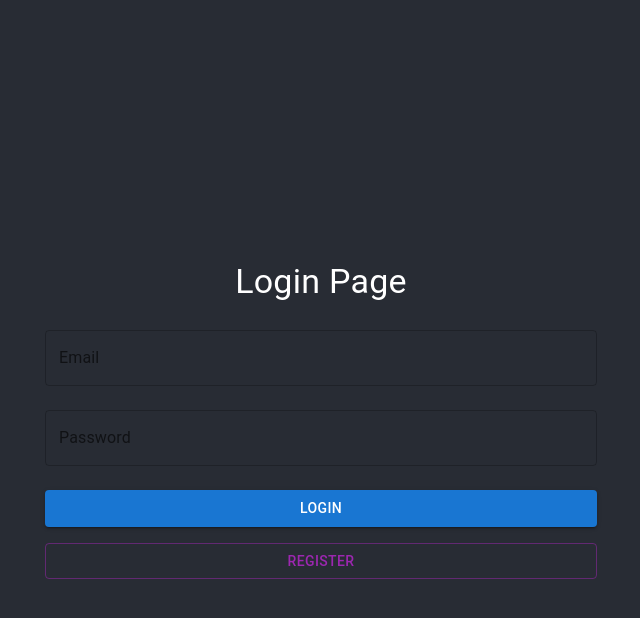
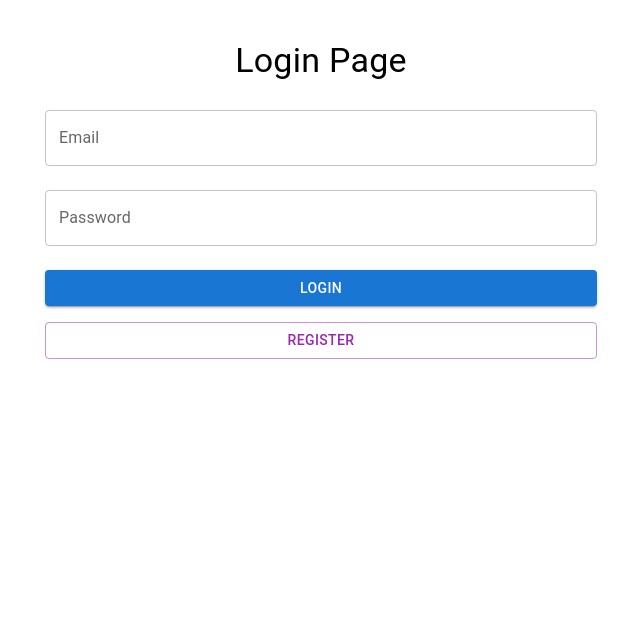
Before and after one commit to iashokk/competition-website, a React (Create React App) app: page / in a window 1280 px wide. Shown: the top 618 px of the page, without its empty margins (319-959 px from the left). Built offline with nearby package versions, Linux system fonts and the light colour scheme.

Commit message:
Login with homepage

```diff
--- a/src/App.js
+++ b/src/App.js
@@ -1,12 +1,19 @@
-import "./App.css";
-import LoginPage from "./LoginPage";
+import React, { useState, useEffect } from 'react';
+import LoginPage from './LoginPage';
+import HomePage from './HomePage';
 
 function App() {
+  const [isLoggedIn, setIsLoggedIn] = useState(false);
+
+  useEffect(() => {
+    // Check if the user is logged in by checking localStorage or sessionStorage
+    const user = localStorage.getItem('user');
+    setIsLoggedIn(!!user);
+  }, []);
+
   return (
     <div className="App">
-      <header className="App-header">
-        <LoginPage />
-      </header>
+      {isLoggedIn ? <HomePage /> : <LoginPage setIsLoggedIn={setIsLoggedIn} />}
     </div>
   );
 }
--- /dev/null
+++ b/src/HomePage.js
@@ -0,0 +1,9 @@
+import React from 'react'
+
+function HomePage() {
+  return (
+    <div>HomePage</div>
+  )
+}
+
+export default HomePage
--- a/src/LoginPage.js
+++ b/src/LoginPage.js
@@ -1,9 +1,8 @@
-// Frontend (React with Material-UI):
 import React, { useState } from 'react';
 import { TextField, Button, Container, Typography, Box } from '@mui/material';
 import axios from 'axios';
 
-const LoginPage = () => {
+const LoginPage = ({ setIsLoggedIn }) => {
     const [email, setEmail] = useState('');
     const [password, setPassword] = useState('');
     const [message, setMessage] = useState('');
@@ -12,6 +11,9 @@ const LoginPage = () => {
         try {
             const response = await axios.post('http://localhost:5000/login', { email, password });
             setMessage(response.data.message);
+            // Assuming the backend returns a user object on successful login
+            localStorage.setItem('user', JSON.stringify(response.data.user));  // Store user info in localStorage
+            setIsLoggedIn(true);  // Update the parent component with login status
         } catch (error) {
             setMessage(error.response?.data?.message || 'Error logging in');
         }
```
